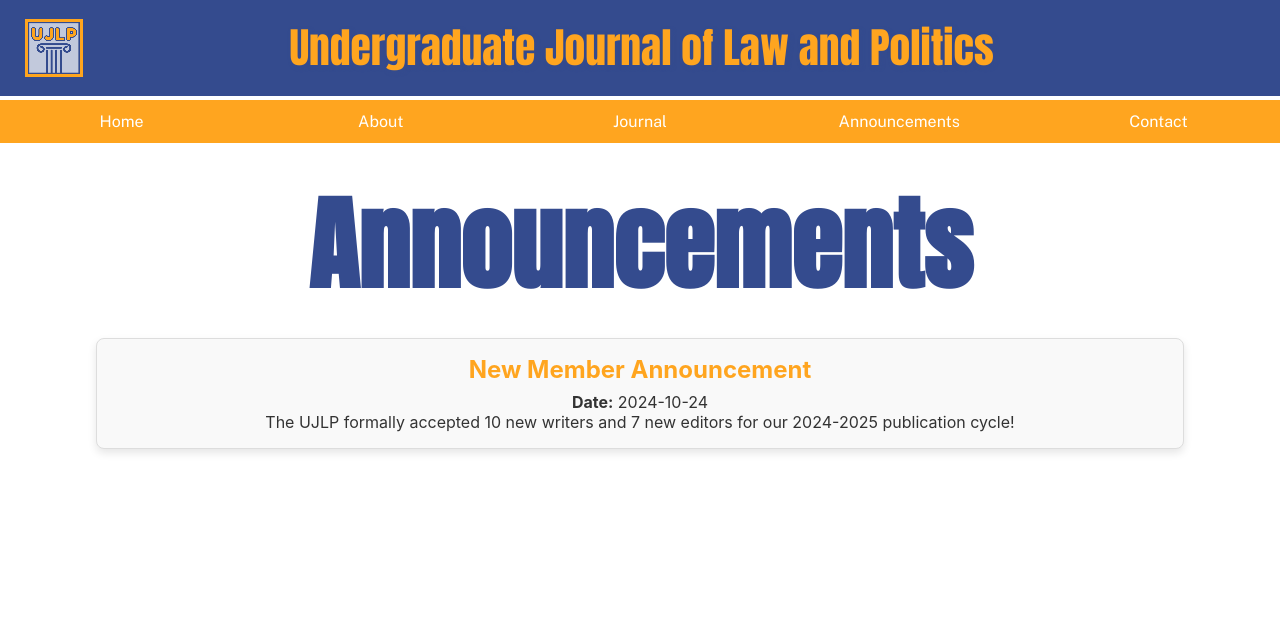
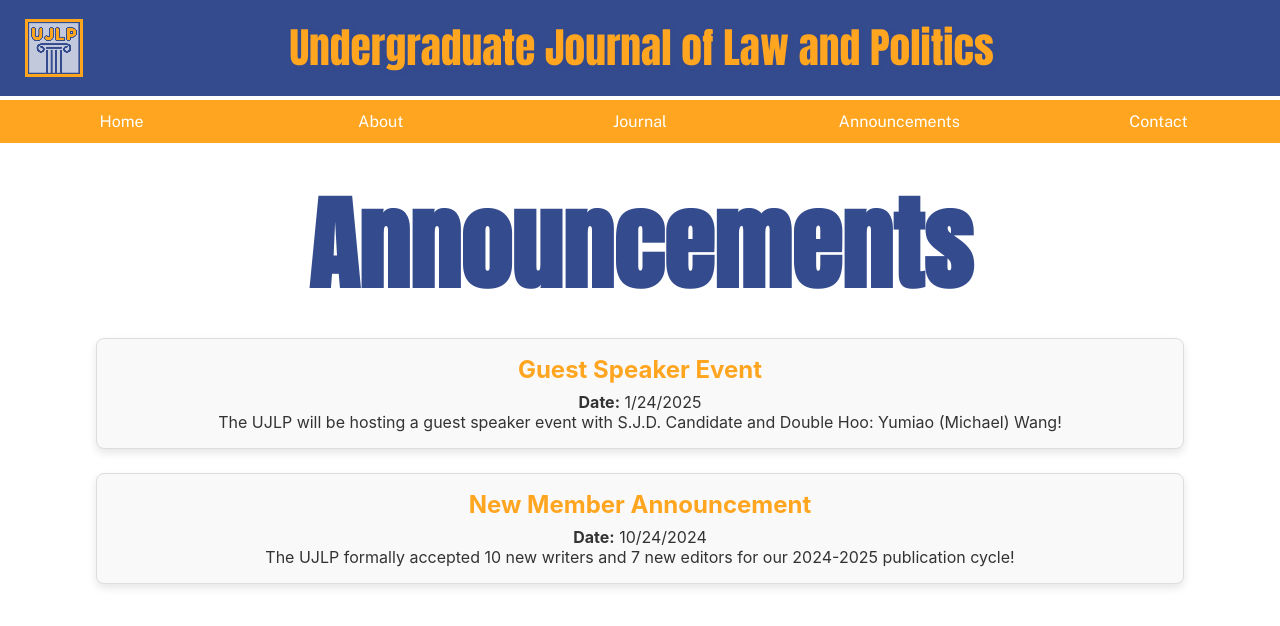
Before and after one commit to RobBundy2002/UJLP, a React (Create React App) app in the folder my-app/: page /#/announcements in a window 1280 px wide. Shown: the top 626 px of the page. Built offline with nearby package versions, Linux system fonts and the light colour scheme.

Commit message:
Made a new announcement

```diff
--- a/my-app/src/Announcements.js
+++ b/my-app/src/Announcements.js
@@ -3,7 +3,8 @@ import './Announcements.css';
 
 function Announcements() {
     const announcements = [
-        { title: "New Member Announcement", date: "2024-10-24", description:" The UJLP formally accepted 10 new writers and 7 new editors for our 2024-2025 publication cycle! " },
+        { title: "Guest Speaker Event", date: "1/24/2025", description:" The UJLP will be hosting a guest speaker event with S.J.D. Candidate and Double Hoo: Yumiao (Michael) Wang!" },
+        { title: "New Member Announcement", date: "10/24/2024", description:" The UJLP formally accepted 10 new writers and 7 new editors for our 2024-2025 publication cycle! " },
     ];
 
     return (
```
